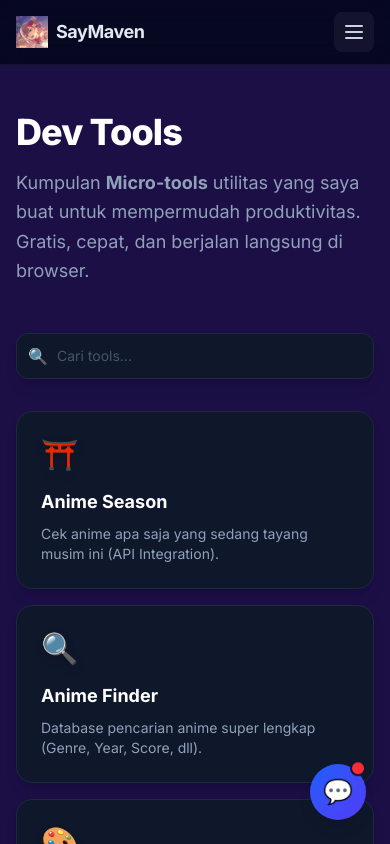
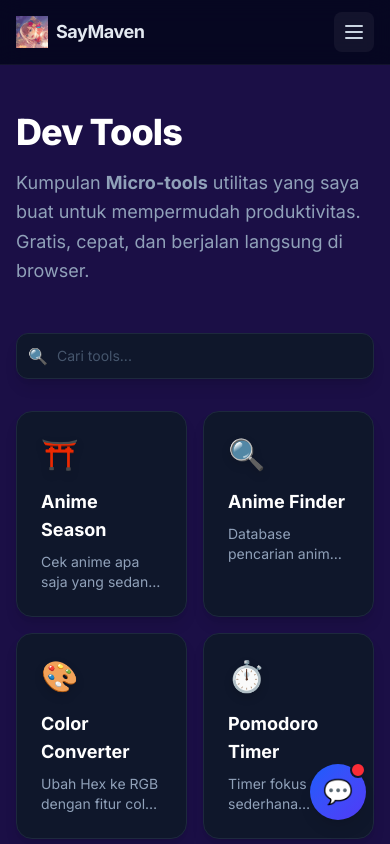
Before and after one commit to SayMaven/prt-web, a Next.js app: page /tools in a window 390 px wide. Shown: the top 844 px of the page. Built offline with nearby package versions, Linux system fonts and the light colour scheme.

Commit message:
improve the visual appearance of page tools for mobile devices

```diff
--- a/components/ToolsGrid.tsx
+++ b/components/ToolsGrid.tsx
@@ -41,7 +41,7 @@
 
       {/* --- GRID TOOLS --- */}
       {visibleTools.length > 0 ? (
-        <div className="grid grid-cols-1 sm:grid-cols-2 lg:grid-cols-3 xl:grid-cols-4 gap-4">
+        <div className="grid grid-cols-2 sm:grid-cols-2 lg:grid-cols-3 xl:grid-cols-4 gap-4">
           {visibleTools.map((tool) => (
             <Link
               href={tool.link}
```
